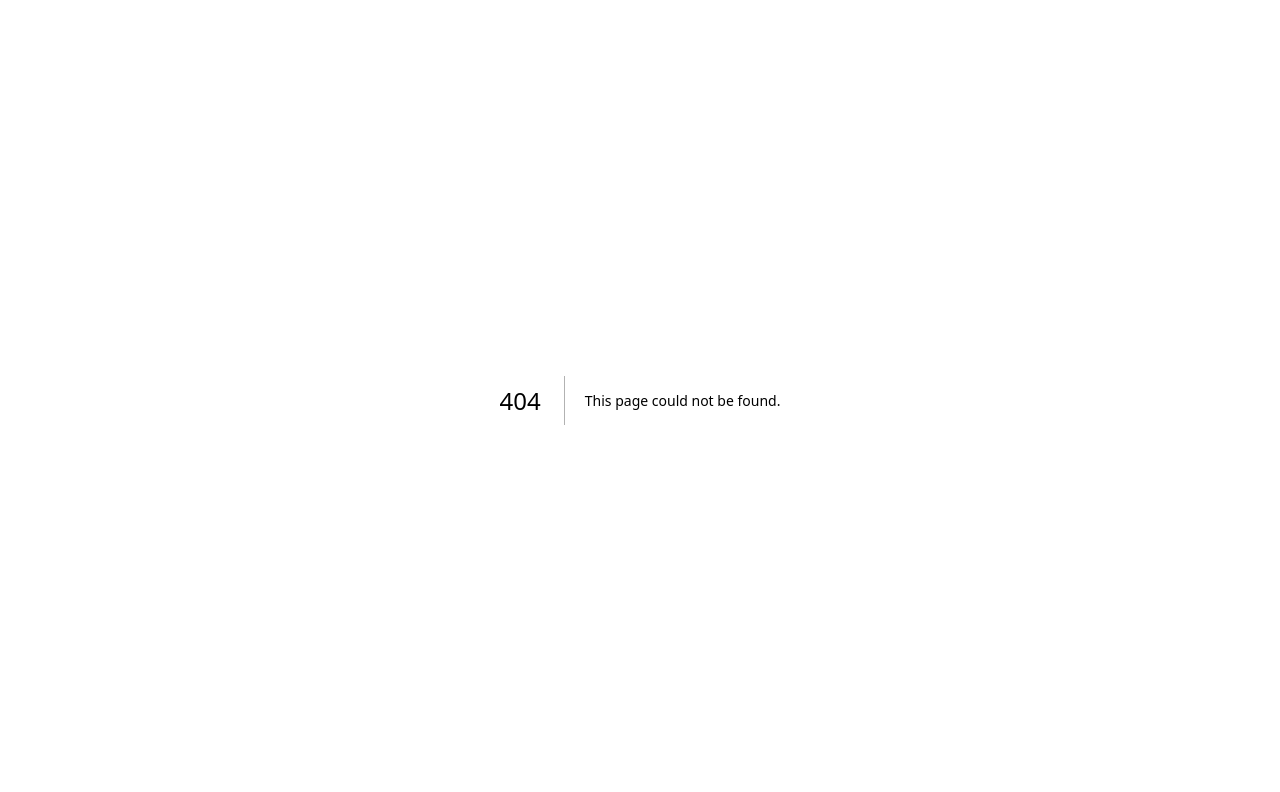
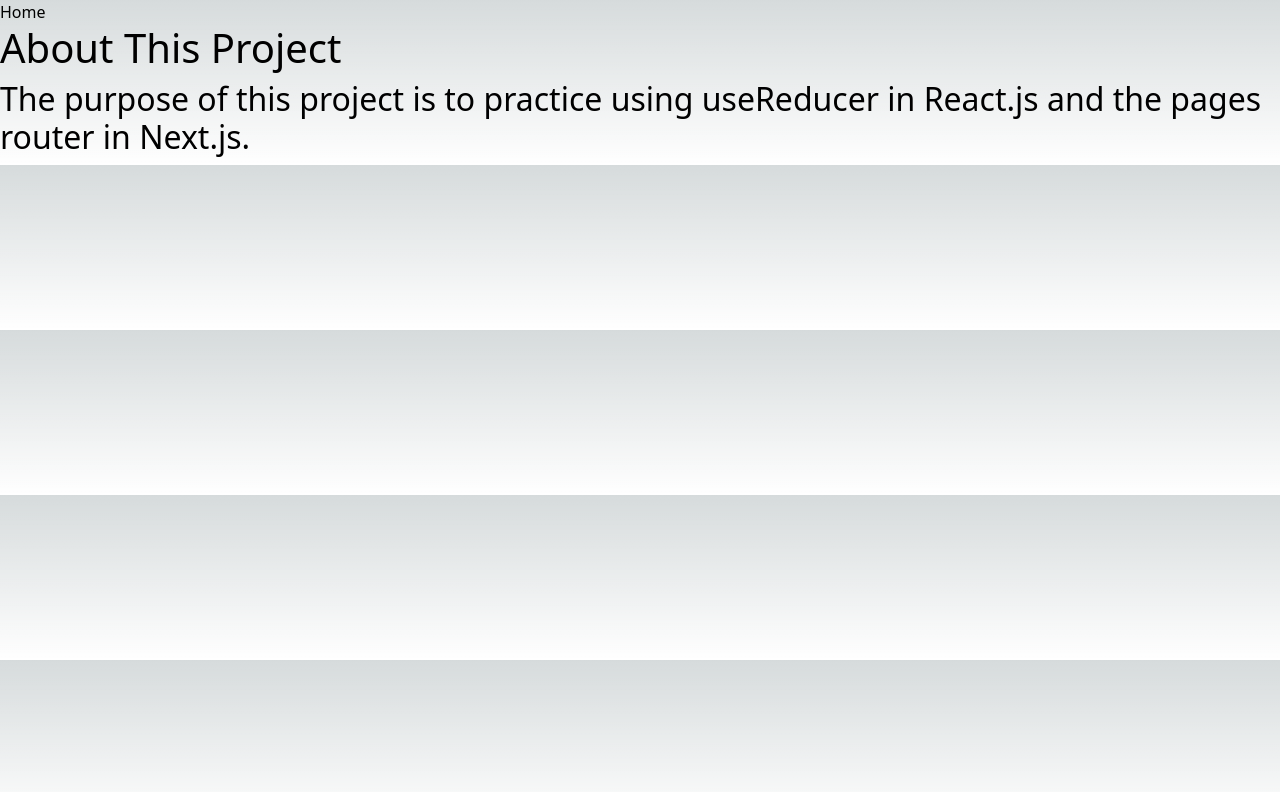
Before and after one commit to cjp0421/counter-practice-app, a Next.js app: page /about in a window 1280 px wide. Before the commit this address had no page. Shown: the top 792 px of the page. Built offline with nearby package versions, Linux system fonts and the light colour scheme.

Commit message:
added in an about page and used pages routing to add links back and forth between about and the home page

```diff
--- /dev/null
+++ b/src/pages/about/index.tsx
@@ -0,0 +1,12 @@
+import Link from "next/link"
+
+
+export default function About() {
+    return (
+        <>
+            <Link href="/">Home</Link>
+            <h1>About This Project</h1>
+            <h2>The purpose of this project is to practice using useReducer in React.js and the pages router in Next.js.</h2>
+        </>
+    )
+}
--- a/src/pages/index.tsx
+++ b/src/pages/index.tsx
@@ -17,6 +17,7 @@
         <link rel="icon" href="/favicon.ico" />
       </Head>
       <main className={`${styles.main} ${inter.className}`}>
+        <Link href="/about">About This Project</Link>
         <div className={styles.description}>
           <p>
             Get started by editing&nbsp;
--- a/tsconfig.json
+++ b/tsconfig.json
@@ -12,7 +12,7 @@
     "noEmit": true,
     "esModuleInterop": true,
     "module": "esnext",
-    "moduleResolution": "bundler",
+    "moduleResolution": "Node",
     "resolveJsonModule": true,
     "isolatedModules": true,
     "jsx": "preserve",
```
